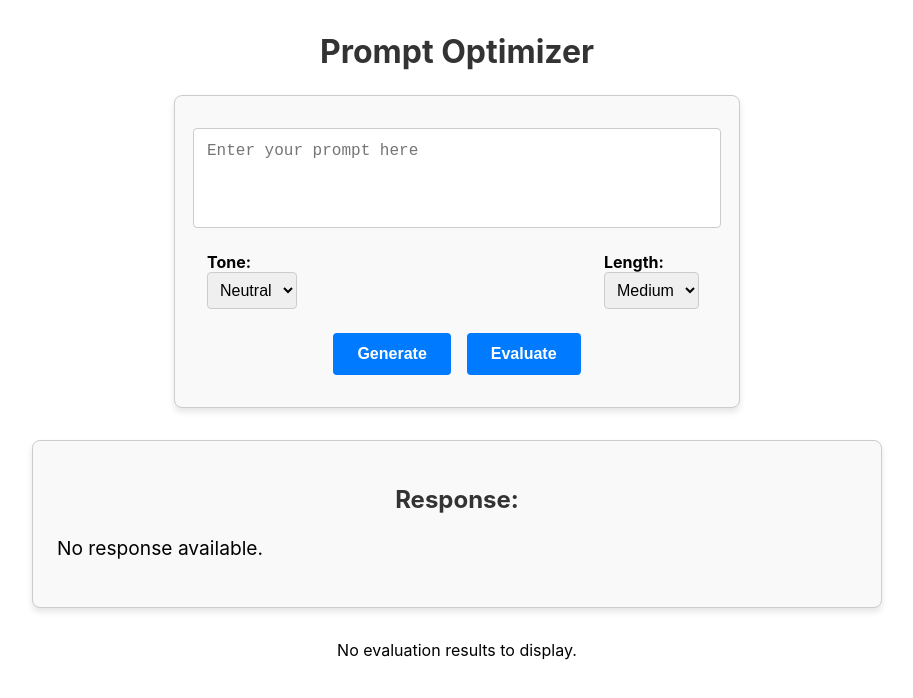
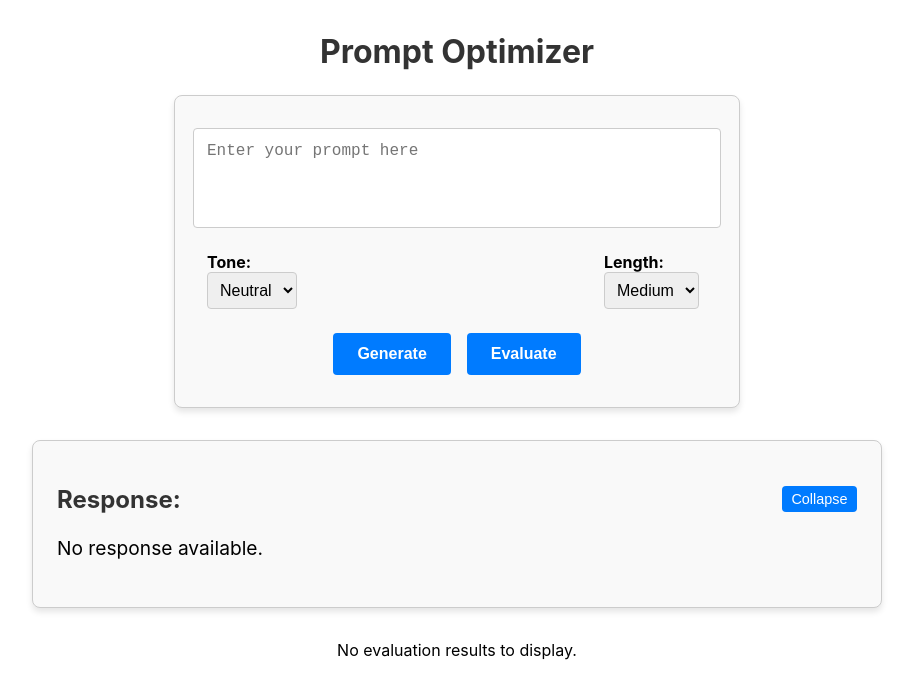
Before and after one commit to carlosrendonduque/prompt-optimizer, a React (Create React App) app: page / in a window 1280 px wide. Shown: the top 698 px of the page, without its empty margins (183-1096 px from the left). Built offline with nearby package versions, Linux system fonts and the light colour scheme.

Commit message:
Add collapse functionality for Response and EvaluationResult components

```diff
--- a/src/components/EvaluationResult.jsx
+++ b/src/components/EvaluationResult.jsx
@@ -1,13 +1,25 @@
-import React from "react";
+import React, { useState } from 'react';
 
-const EvaluationResult = ({ results }) => {
+const EvaluationResult = ({ results, error }) => {
+  const [isCollapsed, setIsCollapsed] = useState(false);
+
+  if (error) {
+    return <p style={{ color: 'red' }}>{error}</p>;
+  }
+
   if (!results || results.length === 0) {
     return <p>No evaluation results to display.</p>;
   }
 
   return (
     <div style={styles.container}>
-      <h2>Prompt Evaluation</h2>
+      <h2 style={styles.title}>
+        Prompt Evaluation
+        <button style={styles.button} onClick={() => setIsCollapsed(!isCollapsed)}>
+          {isCollapsed ? 'Expand' : 'Collapse'}
+        </button>
+      </h2>
+      {!isCollapsed && (
         <ul style={styles.list}>
           {results.map((result, index) => (
             <li key={index} style={styles.listItem}>
@@ -15,26 +27,44 @@ const EvaluationResult = ({ results }) => {
             </li>
           ))}
         </ul>
+      )}
     </div>
   );
 };
 
 const styles = {
   container: {
-    padding: "1rem",
-    margin: "1rem auto",
-    border: "1px solid #ccc",
-    borderRadius: "8px",
-    maxWidth: "500px",
-    backgroundColor: "#f9f9f9",
+    margin: '2rem auto',
+    padding: '1.5rem',
+    border: '1px solid #ccc',
+    borderRadius: '8px',
+    backgroundColor: '#f9f9f9',
+    maxWidth: '600px',
+    boxShadow: '0px 4px 6px rgba(0, 0, 0, 0.1)',
+  },
+  title: {
+    textAlign: 'center',
+    display: 'flex',
+    justifyContent: 'space-between',
+    alignItems: 'center',
+    fontSize: '1.5rem',
+  },
+  button: {
+    fontSize: '0.9rem',
+    padding: '0.3rem 0.6rem',
+    backgroundColor: '#007bff',
+    color: '#fff',
+    border: 'none',
+    borderRadius: '4px',
+    cursor: 'pointer',
   },
   list: {
-    listStyle: "none",
+    listStyle: 'none',
     padding: 0,
   },
   listItem: {
-    marginBottom: "0.5rem",
-    fontSize: "1rem",
+    marginBottom: '0.5rem',
+    fontSize: '1rem',
   },
 };
 
--- a/src/components/Response.jsx
+++ b/src/components/Response.jsx
@@ -1,11 +1,13 @@
-import React from 'react';
-import { ResponseContainer, Title, Message, Loading } from './Response.styles';
+import React, { useState } from 'react';
+import { ResponseContainer, Title, Message, CollapseButton } from './Response.styles';
 
 const Response = ({ loading, error, response }) => {
+  const [isCollapsed, setIsCollapsed] = useState(false);
+
   if (loading) {
     return (
       <ResponseContainer>
-        <Loading>Loading...</Loading>
+        <Message>Loading...</Message>
       </ResponseContainer>
     );
   }
@@ -20,8 +22,13 @@ const Response = ({ loading, error, response }) => {
 
   return (
     <ResponseContainer>
-      <Title>Response:</Title>
-      <Message>{response || 'No response available.'}</Message>
+      <Title>
+        Response:
+        <CollapseButton onClick={() => setIsCollapsed(!isCollapsed)}>
+          {isCollapsed ? 'Expand' : 'Collapse'}
+        </CollapseButton>
+      </Title>
+      {!isCollapsed && <Message>{response || 'No response available.'}</Message>}
     </ResponseContainer>
   );
 };
--- a/src/components/Response.styles.js
+++ b/src/components/Response.styles.js
@@ -16,6 +16,9 @@ export const Title = styled.h2`
   font-size: 1.5rem;
   color: #333;
   margin-bottom: 1rem;
+  display: flex;
+  justify-content: space-between;
+  align-items: center;
 `;
 
 export const Message = styled.p`
@@ -24,8 +27,17 @@ export const Message = styled.p`
   line-height: 1.6;
 `;
 
-export const Loading = styled.p`
-  font-size: 1.2rem;
-  color: #007bff;
-  text-align: center;
+export const CollapseButton = styled.button`
+  font-size: 0.9rem;
+  padding: 0.3rem 0.6rem;
+  background-color: #007bff;
+  color: white;
+  border: none;
+  border-radius: 4px;
+  cursor: pointer;
+  transition: background-color 0.3s;
+
+  &:hover {
+    background-color: #0056b3;
+  }
 `;
```
Lines whose indentation alone changed are shown as unchanged.
